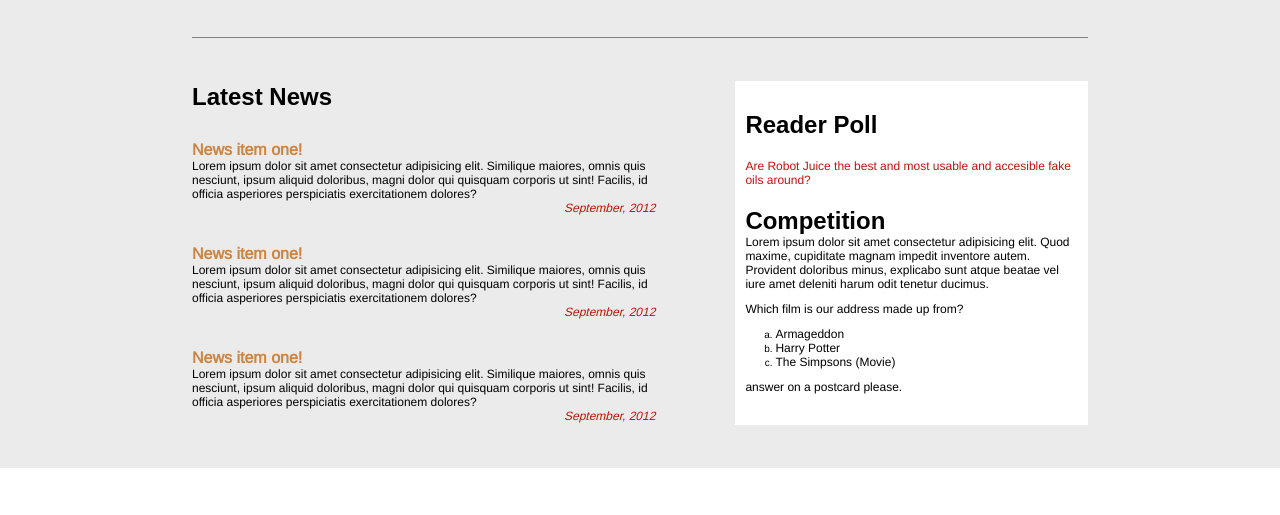
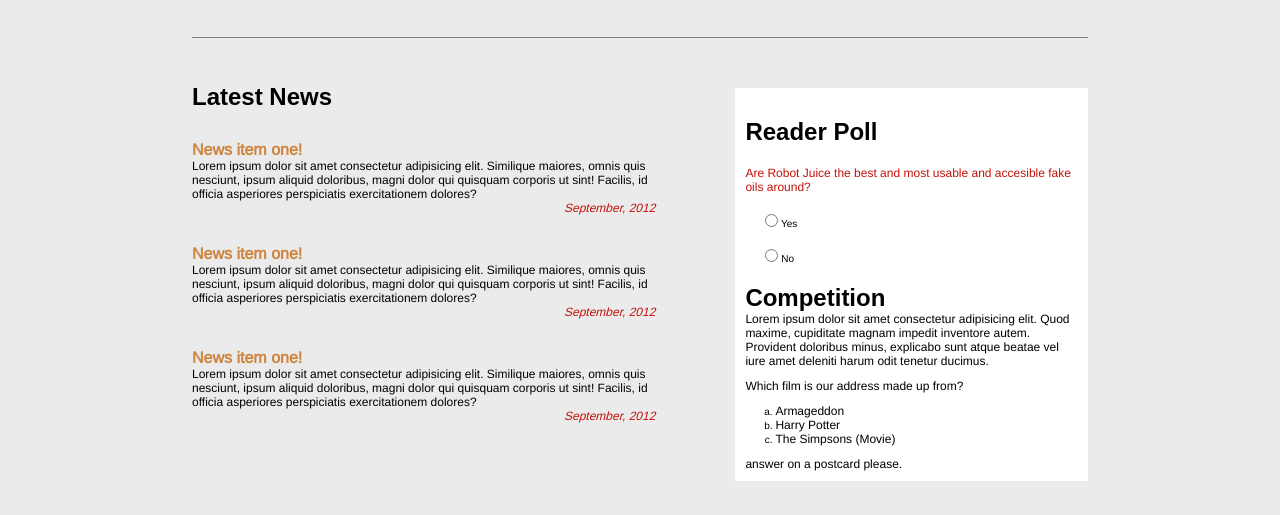
Before and after one commit to MrFiddle/Robot-Juice, a plain HTML site: page index.html in a window 1280 px wide. Shown: the part 659-1174 px from the top of the page. Drawn offline with nearby package versions, Linux system fonts and the light colour scheme; a web font is replaced by a local one.

Commit message:
poll added

```diff
--- a/index.html
+++ b/index.html
@@ -152,12 +152,23 @@
 
       <!-- POLL -->
       <section class="poll">
-        <div class="poll-container">
+        <form class="poll-container">
           <h2 class="poll-container__titles">Reader Poll</h2>
           <p class="poll-container__fq">
             Are Robot Juice the best and most usable and accesible fake oils
             around?
           </p>
+
+          <!-- Radio buttons with yes and no -->
+          <div class="poll-container__radio">
+            <input type="radio" id="yes" name="poll" value="yes" />
+            <label for="yes">Yes</label>
+          </div>
+
+          <div class="poll-container__radio">
+            <input type="radio" id="no" name="poll" value="no" />
+            <label for="no">No</label>
+          </div>
 
           <h2 class="poll-container__titles">Competition</h2>
           <p>
@@ -183,7 +194,7 @@
 
           <br />
           <p>answer on a postcard please.</p>
-        </div>
+        </form>
       </section>
     </main>
     <!-- Footer -->
--- a/style.css
+++ b/style.css
@@ -211,10 +211,11 @@ nav li {
   grid-area: poll;
   display: flex;
   align-items: center;
+  padding-top: 50px;
+  padding-bottom: 50px;
 }
 
 .poll-container {
-  height: 80%;
   background-color: var(--just-white);
   padding: 10px;
 }
@@ -226,6 +227,12 @@ nav li {
 .poll-container__fq {
   margin-top: 20px;
   color: var(--primary);
+  margin-bottom: 20px;
+}
+
+.poll-container__radio {
+  margin-left: 20px;
+  margin-bottom: 20px;
 }
 
 .poll-container__titles {
```
